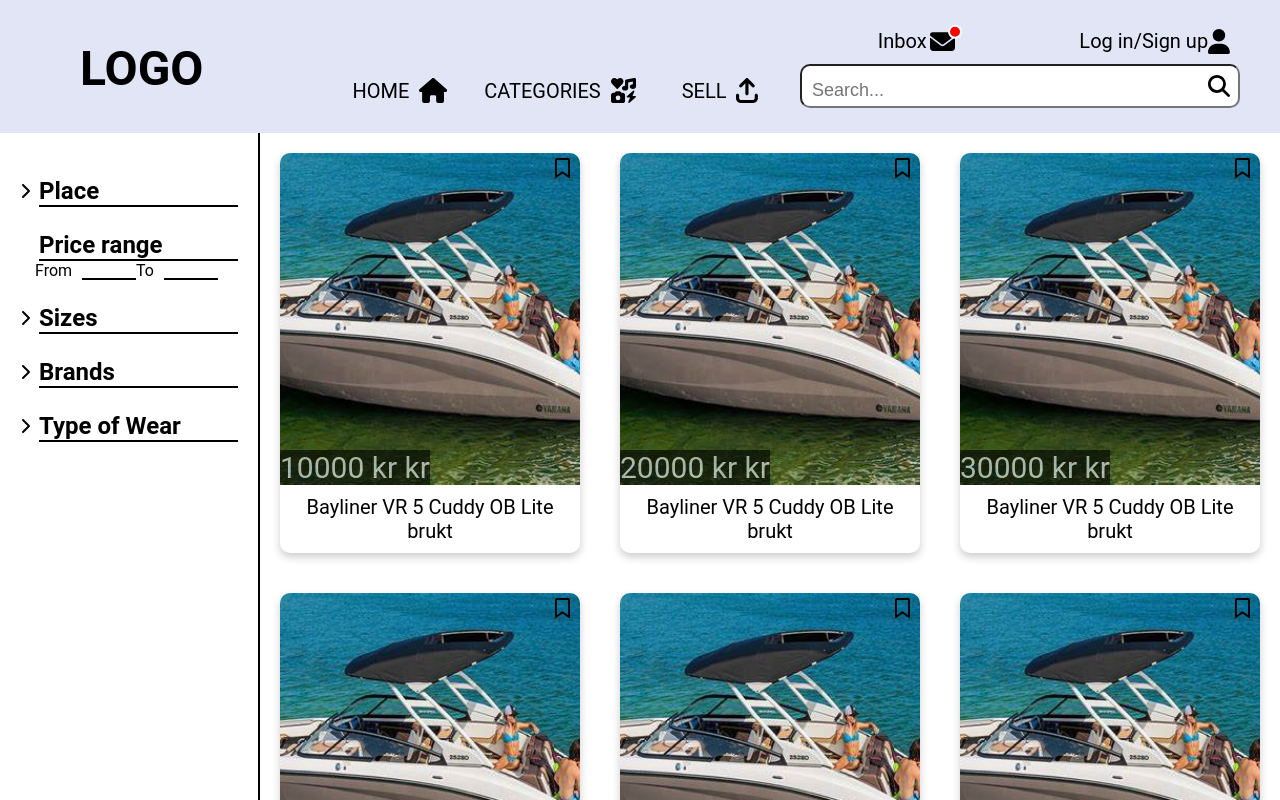
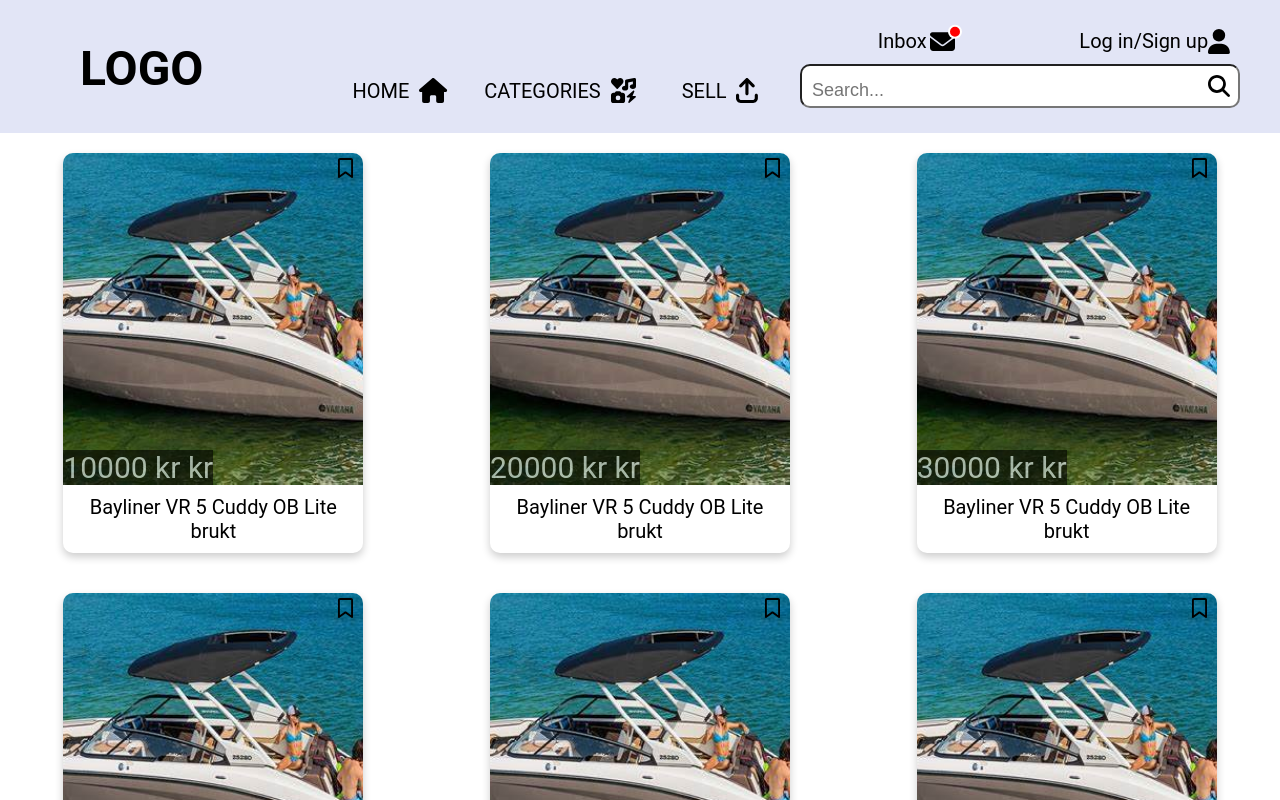
Before and after one commit to usman-ghafoorzai/idatt2105-full-stack-project, a Vue app in the folder frontend/: page / in a window 1280 px wide. Shown: the top 800 px of the page. Built offline with nearby package versions, Linux system fonts and the light colour scheme.

Commit message:
remove components from app.vue

```diff
--- a/frontend/src/App.vue
+++ b/frontend/src/App.vue
@@ -9,10 +9,7 @@ import FilterSidebar from './components/FilterSidebar.vue'
 
 <template>
   <Header></Header>
-  <div id="filter">
-    <FilterSidebar></FilterSidebar>
-    <ItemListingComponent></ItemListingComponent>
-  </div>
+  <ItemListingComponent></ItemListingComponent>
 </template>
 
 <style>
@@ -20,11 +17,5 @@ body {
   margin: 0;
   font-family: 'Roboto', sans-serif;
 }
-#filter {
-  display: flex;
-  justify-content: space-between;
-  width: 100%;
-  height: 100vh;
-}
 
 </style>
```
